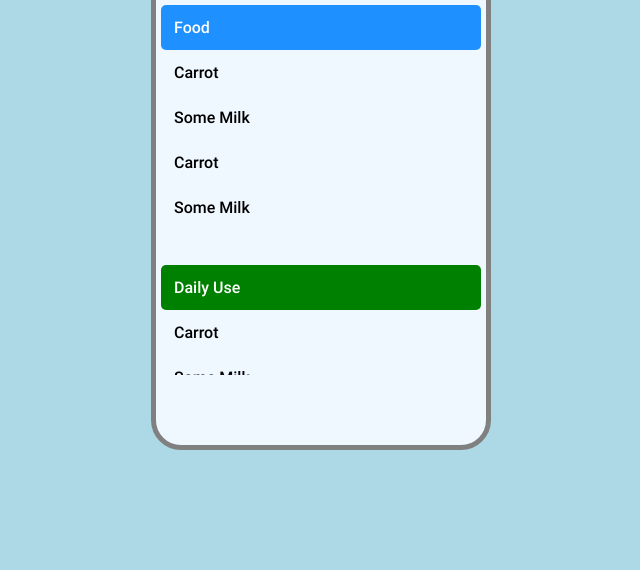
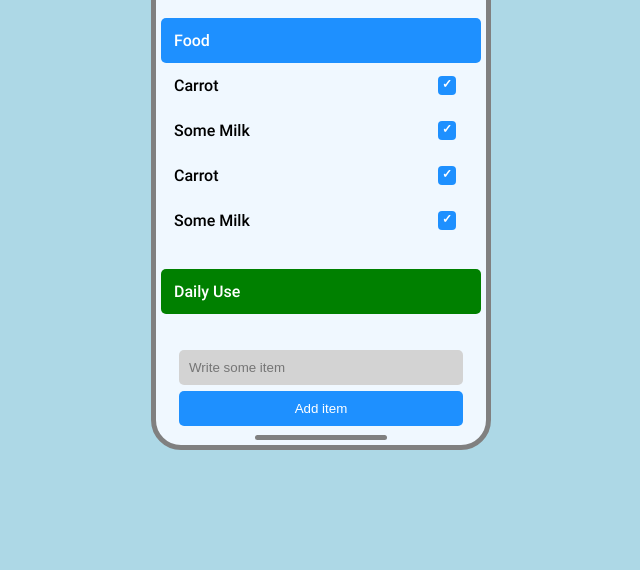
Before and after one commit to nafasameri/part-session-39-shopping-list, a plain HTML site: page index.html in a window 1280 px wide. Shown: the part 230-800 px from the top of the page, without its empty margins (319-959 px from the left). Drawn offline with Linux system fonts and the light colour scheme.

Commit message:
update tamrin 1

```diff
--- a/index.html
+++ b/index.html
@@ -27,30 +27,39 @@
             <div class="content">
                 <ul class="list">
                     <li class="item food">Food</li>
-                    <li class="item food">Carrot</li>
-                    <li class="item food">Some Milk</li>
-                    <li class="item food">Carrot</li>
-                    <li class="item food">Some Milk</li>
+                    <li class="item food check">Carrot</li>
+                    <li class="item food check">Some Milk</li>
+                    <li class="item food check">Carrot</li>
+                    <li class="item food check">Some Milk</li>
                 </ul>
 
                 <ul class="list">
                     <li class="item daily-use">Daily Use</li>
-                    <li class="item daily-use">Carrot</li>
-                    <li class="item daily-use">Some Milk</li>
-                    <li class="item daily-use">Carrot</li>
-                    <li class="item daily-use">Some Milk</li>
+                    <li class="item daily-use check">Carrot</li>
+                    <li class="item daily-use check">Some Milk</li>
+                    <li class="item daily-use check">Carrot</li>
+                    <li class="item daily-use check">Some Milk</li>
                 </ul>
 
                 <ul class="list">
                     <li class="item drink">Drink</li>
-                    <li class="item drink">Carrot</li>
-                    <li class="item drink">Some Milk</li>
-                    <li class="item drink">Carrot</li>
-                    <li class="item drink">Some Milk</li>
+                    <li class="item drink check">Carrot</li>
+                    <li class="item drink check">Some Milk</li>
+                    <li class="item drink check">Carrot</li>
+                    <li class="item drink check">Some Milk</li>
+                    <li class="item drink check">Some Milk</li>
+                    <li class="item drink check">Some Milk</li>
+                    <li class="item drink check">Some Milk</li>
+                    <li class="item drink check">Some Milk</li>
                 </ul>
             </div>
+
+            <div class="footer">
+                <input type="text" placeholder="Write some item" id="item">
+                <input type="submit" value="Add item" class="submit">
+            </div>
+
         </div>
     </div>
-
 </body>
 </html>
--- a/style.css
+++ b/style.css
@@ -1,13 +1,13 @@
 @font-face {
     font-family: 'roboto';
     font-weight: normal;
-    src: url(raw/fonts/roboto-medium.ttf);
+    src: url(raw/fonts/roboto-medium.ttf); /* format("ttf"); */
 }
 
 @font-face {
     font-family: 'roboto';
     font-weight: bold;
-    src: url(raw/fonts/roboto-regular.ttf) format();
+    src: url(raw/fonts/roboto-regular.ttf); /* format("ttf"); */
 }
 
 body {
@@ -29,7 +29,7 @@ body {
     /* align-items: center; */
     justify-content: center;
     /* margin-bottom: 10%; */
-    /* position: relative; */
+    position: relative;
     /* top: 10px; */
 }
 
@@ -62,9 +62,8 @@ body {
 
 .content-header {
     width: 90%;
-    height: 50px;
-    margin: auto;
-    margin-top: 20px;
+    height: 60px;
+    margin: 16px;
     padding: 5px;
     position: relative;
 }
@@ -103,12 +102,11 @@ h2::after {
     position: absolute;
     bottom: 1px;
     right: 10px;
-    /* float: right; */
 }
 
 .content {
     width: 100%;
-    height: 400px;
+    height: 330px;
     margin: 0;
     overflow: auto;
     scroll-behavior: smooth;
@@ -117,29 +115,97 @@ h2::after {
 .list {
     font-family: 'roboto';
     font-weight: lighter;
-    margin-top: 25px;
     padding: 5px;
+    position: relative;
 }
 
 .food:first-child {
     background-color: dodgerblue;
     color: white;
+    position: -webkit-sticky;
+    position: sticky;
+    top: 0;
+    z-index: 1;
 }
 
 .daily-use:first-child {
     background-color: green;
     color: white;
+    position: -webkit-sticky;
+    position: sticky;
+    top: 0;
+    z-index: 1;
 }
 
 .drink:first-child {
     background-color: fuchsia;
     color: white;
+    position: -webkit-sticky;
+    position: sticky;
+    top: 0;
+    z-index: 1;
 }
 
 .item {
     list-style: none;
     color: black;
-    /* background-color: aliceblue; */
     padding: 13px;
     border-radius: 5px;
 }
+
+.check::after {
+    content: "\2713";
+    color: white;
+    background-color: dodgerblue;
+    padding: 1px 4px 10px 4px;
+    border-radius: 4px;
+    width: 10px;
+    height: 8px;
+    font-size: 12px;
+    font-weight: bold;
+    position: absolute;
+    right: 30px;
+}
+
+.check:focus+li.check {
+    display: block;
+}
+
+.footer {
+    margin: 20px 20px 20px 20px;
+    display: flex;
+    flex-wrap: wrap;
+    align-items: center;
+    justify-content: center;
+}
+
+.submit {
+    background-color: dodgerblue;
+    color: white;
+    width: 100%;
+    padding: 10px;
+    border-radius: 5px;
+    margin: 3px;
+    border: 0px;
+}
+
+#item {
+    width: 100%;
+    padding: 10px;
+    border-radius: 5px;
+    margin: 3px;
+    border: 0px;
+    background-color: lightgray;
+}
+
+.containar::after {
+    content: '';
+    background-color: gray;
+    width: 40%;
+    height: 5px;
+    position: absolute;
+    bottom: 5px;
+    left: 30%;
+    border-radius: 10px;
+    margin: 0;
+}
```
